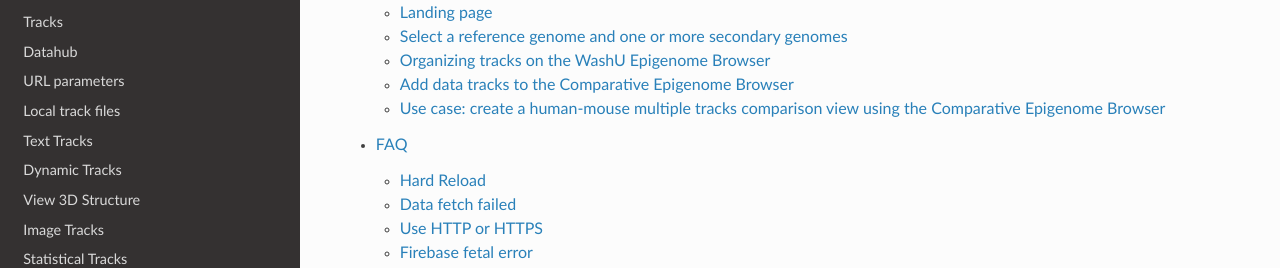
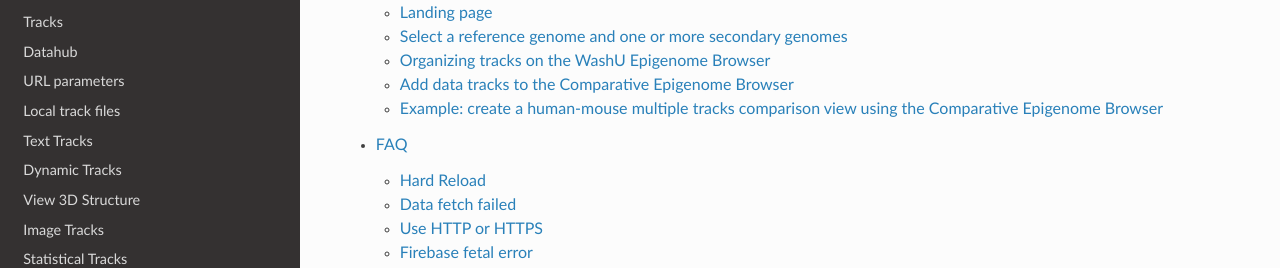
Before and after one commit to lidaof/eg-docs, a Sphinx documentation site: the page built from docs/index.rst, in a window 1280 px wide and 900 px high, scrolled down 3604 px. Shown: the part 159-427 px from the top of the window. Built offline with Sphinx 7.4.7 and the Read the Docs theme 2.0.0, drawn with Linux system fonts in a browser that asks for light colours; some of the changed lines change nothing that is shown.

Commit message:
Text changes

```diff
--- a/docs/comparativeBrowser.rst
+++ b/docs/comparativeBrowser.rst
@@ -121,10 +121,10 @@
 .. image:: _static/comparative/12_Promoter.png
 
 
-Use case: create a human-mouse multiple tracks comparison view using the Comparative Epigenome Browser
+Example: create a human-mouse multiple tracks comparison view using the Comparative Epigenome Browser
 ------------------------------------------------------------------------------------------------------
 
-In this use case, we will create a human-mouse multiple tracks comparison view using the Comparative Epigenome Browser. We will use remote tracks to add the following data tracks to the browser and recreate the browser view for Figure 3b from the paper (https://www.biorxiv.org/content/10.1101/2022.11.29.518374v1):
+Here we will create a human-mouse multiple tracks comparison view using the Comparative Epigenome Browser. We will use remote tracks to add the following data tracks to the browser and recreate the browser view for Figure 3b from the paper (https://www.biorxiv.org/content/10.1101/2022.11.29.518374v1):
 
 Select assemblies and annotations
 ~~~~~~~~~~~~~~~~~~~~~~~~~~~~~~~~~
@@ -200,7 +200,7 @@
 
 
 Use the "Tracks" -> "Remote tracks" function to add them one by one to the Browser window.
-Using human liver H3K4me3 ChIP-seq bigwig file as example:
+Using human liver H3K4me3 ChIP-seq bigwig file as an example:
 
 .. image:: _static/comparative/Fig3b_10.png
 
```
